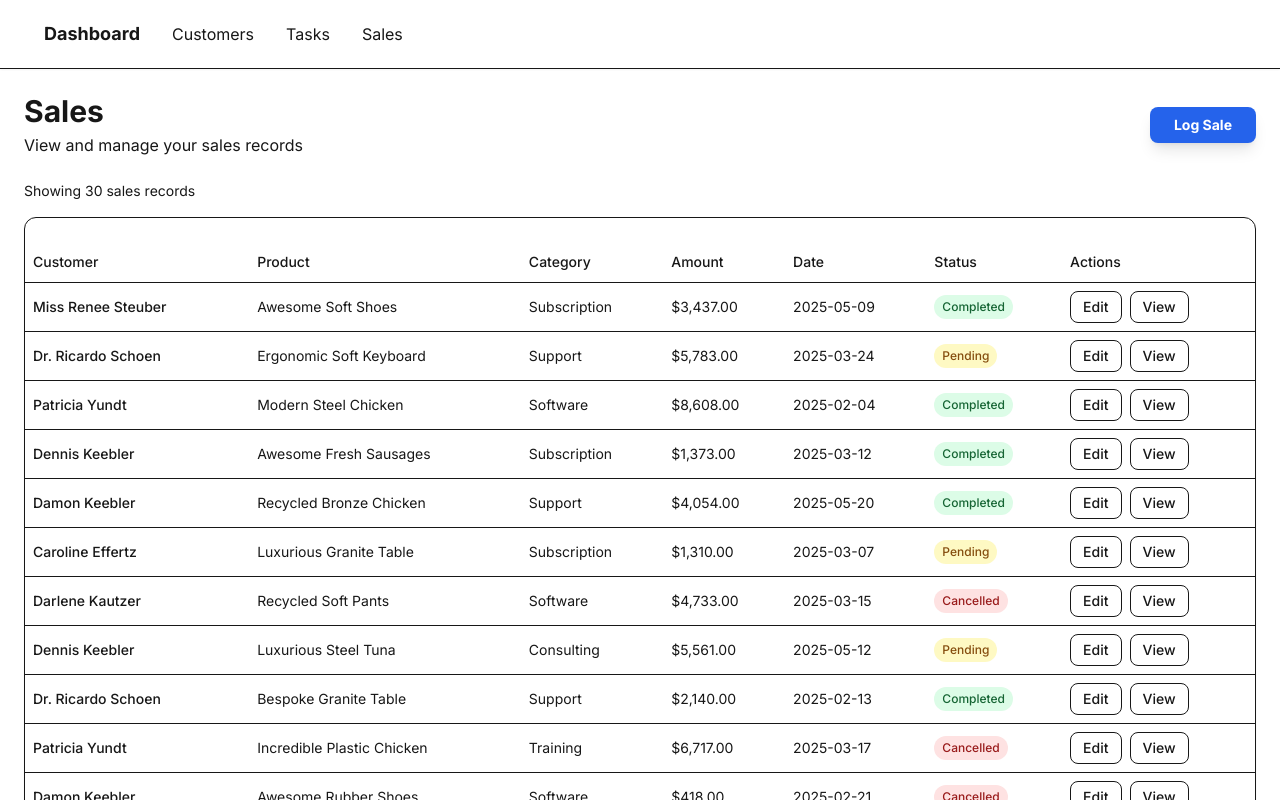
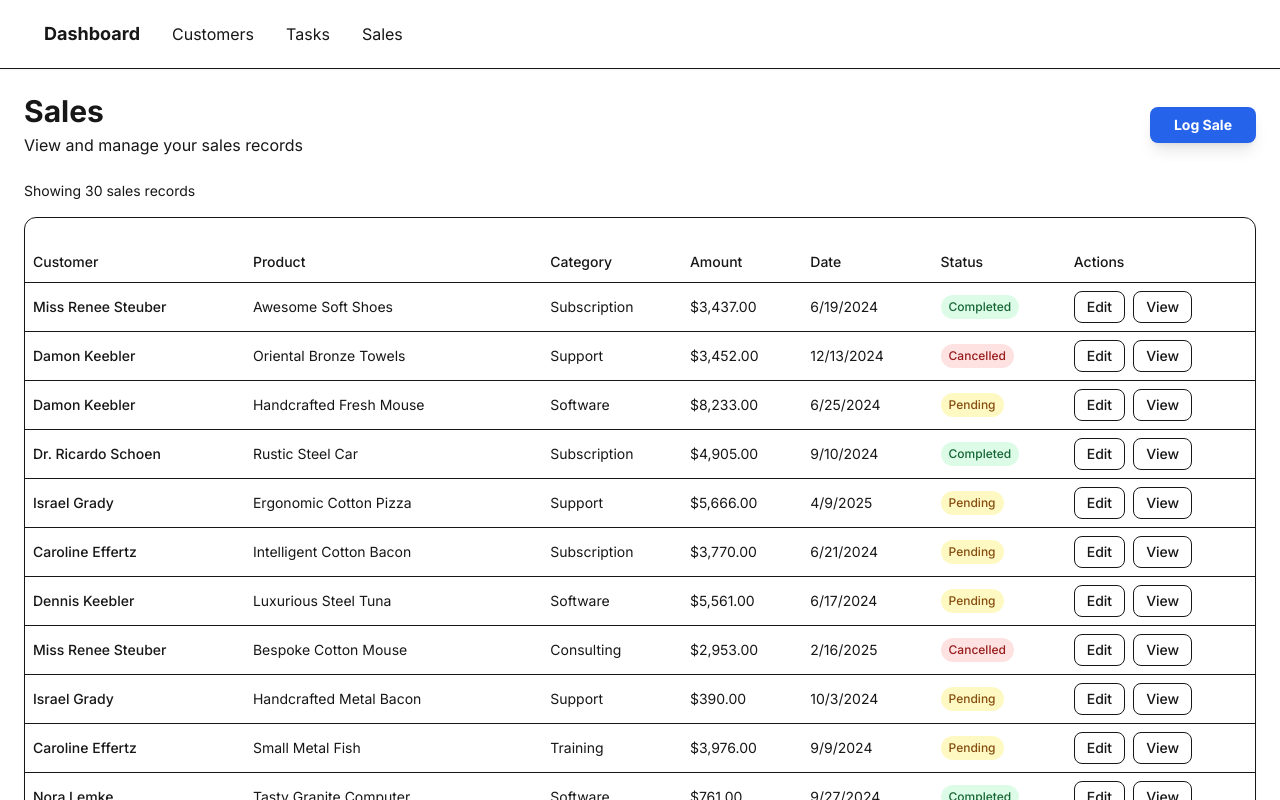
Before and after one commit to thoklo/crm_dashboard, a Next.js app: page /sales in a window 1280 px wide. Shown: the top 800 px of the page. Built offline with nearby package versions, Linux system fonts and the light colour scheme.

Commit message:
Added Date to Sales

```diff
--- a/package.json
+++ b/package.json
@@ -24,6 +24,7 @@
     "next": "15.3.2",
     "postcss": "^8.5.3",
     "react": "^19.0.0",
+    "react-datepicker": "^8.3.0",
     "react-dom": "^19.0.0",
     "react-hook-form": "^7.56.4",
     "recharts": "^2.15.3",
--- a/src/app/sales/page.tsx
+++ b/src/app/sales/page.tsx
@@ -46,6 +46,7 @@ export default function SalesPage() {
       id: sales.length + 1,
       ...data,
       createdAt: new Date().toISOString().split("T")[0],
+      date: new Date(),
     };
 
     setSales([...sales, newSale]);
@@ -106,6 +107,7 @@ export default function SalesPage() {
                         | "Pending"
                         | "Cancelled",
                       category: selectedSale.category,
+                      date: selectedSale.date,
                     }
                   : undefined
               }
@@ -179,7 +181,9 @@ export default function SalesPage() {
                         minimumFractionDigits: 2,
                       })}
                     </TableCell>
-                    <TableCell>{sale.createdAt}</TableCell>
+                    <TableCell>
+                      {sale.date.toLocaleDateString()}
+                    </TableCell>
                     <TableCell>
                       <span
                         className={`inline-flex items-center px-2 py-1 rounded-full text-xs font-medium ${
--- a/src/components/sale-form.tsx
+++ b/src/components/sale-form.tsx
@@ -41,6 +41,7 @@ export function SaleForm({
       amount: 0,
       status: defaultValues?.status || "Pending",
       category: defaultValues?.category || "",
+      date: defaultValues?.date || new Date(),
     }),
     [defaultValues]
   );
@@ -53,11 +54,12 @@ export function SaleForm({
   React.useEffect(() => {
     if (defaultValues) {
       form.reset({
-        ...defaultFormValues,
         ...defaultValues,
       });
     } else {
-      form.reset(defaultFormValues);
+      form.reset({
+        ...defaultFormValues,
+      });
     }
   }, [defaultValues, form, defaultFormValues]);
 
@@ -187,6 +189,28 @@ export function SaleForm({
             </FormItem>
           )}
         />
+        <FormField
+          control={form.control}
+          name="date"
+          render={({ field }) => (
+            <FormItem>
+              <FormLabel>Date</FormLabel>
+              <FormControl>
+                <Input
+                  type="date"
+                  className="w-48"
+                  {...field}
+                  disabled={readOnly}
+                  value={field.value ? field.value.toISOString().split("T")[0] : ""}
+                  onChange={(e) => {
+                    field.onChange(new Date(e.target.value));
+                  }}
+                />
+              </FormControl>
+              <FormMessage />
+            </FormItem>
+          )}
+        />
         <DialogFooter className="gap-2 sm:gap-0">
           <Button type="button" variant="outline" onClick={onCancel}>
             {readOnly ? "Close" : "Cancel"}
--- a/src/lib/fakeData.ts
+++ b/src/lib/fakeData.ts
@@ -33,6 +33,7 @@ export type Sale = {
   status: string;
   category: string;
   createdAt: string;
+  date: Date;
 };
 
 const SALE_CATEGORIES = [
@@ -88,6 +89,7 @@ export function generateSales(count: number = 30): Sale[] {
       createdAt: new Date(Date.now() - Math.random() * 10000000000)
         .toISOString()
         .split("T")[0],
+      date: faker.date.past(),
     };
   });
 }
@@ -168,6 +170,7 @@ export const fallbackSales: Sale[] = [
     status: "Completed",
     category: "Software",
     createdAt: "2024-05-20",
+    date: new Date("2024-05-20"),
   },
   {
     id: 2,
@@ -177,5 +180,6 @@ export const fallbackSales: Sale[] = [
     status: "Completed",
     category: "Consulting",
     createdAt: "2024-05-18",
+    date: new Date("2024-05-18"),
   },
 ];
--- a/src/lib/schemas.ts
+++ b/src/lib/schemas.ts
@@ -23,6 +23,7 @@ export const saleFormSchema = z.object({
   amount: z.number().min(0, "Amount must be positive"),
   status: z.enum(["Completed", "Pending", "Cancelled"]),
   category: z.string().min(2, "Category is required"),
+  date: z.date(),
 });
 
 export type CustomerFormValues = z.infer<typeof customerFormSchema>;
```
Also changed, not shown: 1 other file (tests, documents, lock files or other folders).
